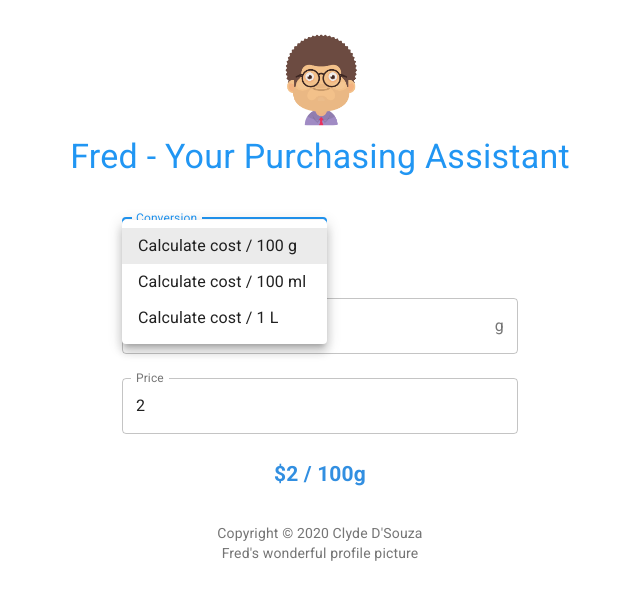
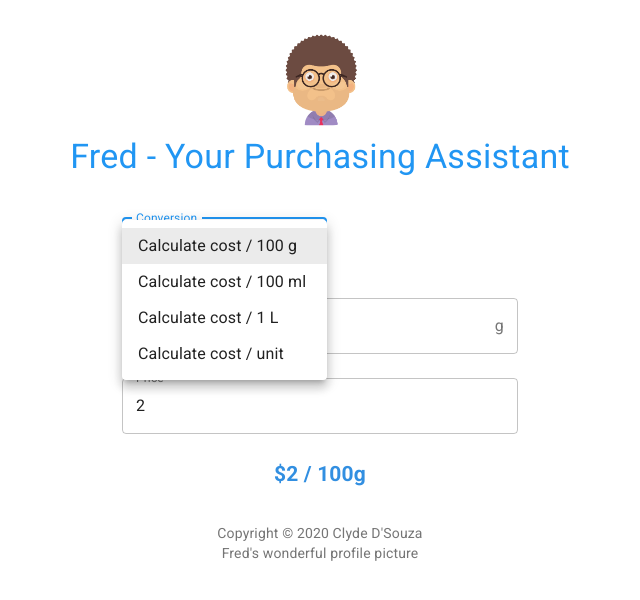
Before and after one commit to ClydeDz/fred, a React (Create React App) app: page / in a window 1280 px wide. Both pictures are taken after a click on the button "Calculate cost / 100 g". Shown: the top 600 px of the page, without its empty margins (320-960 px from the left). Built offline with nearby package versions, Linux system fonts and the light colour scheme.

Commit message:
Add cost per unit

```diff
--- a/src/components/ConversionForm.js
+++ b/src/components/ConversionForm.js
@@ -53,6 +53,11 @@ export default function SignIn() {
           quantityUnit: 'L', quantityUnitDisplay: '/ 1L'
         });
         break;
+      case 4:
+        setQuantityAdornment({
+          quantityUnit: 'n', quantityUnitDisplay: '/ unit'
+        });
+        break;
       default:
         setQuantityAdornment({
           quantityUnit: 'g', quantityUnitDisplay: '/ 100g'
@@ -81,6 +86,7 @@ export default function SignIn() {
                 <MenuItem value={ConversionTypes.CostPer100g}>Calculate cost / 100 g</MenuItem>
                 <MenuItem value={ConversionTypes.CostPer100ml}>Calculate cost / 100 ml</MenuItem>
                 <MenuItem value={ConversionTypes.CostPer1l}>Calculate cost / 1 L</MenuItem>
+                <MenuItem value={ConversionTypes.CostPerUnit}>Calculate cost / unit</MenuItem>
             </Select>
           </FormControl>
           <TextField
--- a/src/utils/Calculation.js
+++ b/src/utils/Calculation.js
@@ -14,6 +14,10 @@ export class Calculation {
             return parseFloat(((100/(quantity*100))*cost).toFixed(2));
         }
 
+        if(conversionType === ConversionTypes.CostPerUnit){
+            return parseFloat((cost/quantity).toFixed(2));
+        }
+
         return parseFloat(((100/quantity)*cost).toFixed(2));
     }
 }
--- a/src/utils/ConversionTypes.js
+++ b/src/utils/ConversionTypes.js
@@ -1,7 +1,8 @@
 const ConversionTypes = {
     CostPer100g: 1,
     CostPer100ml: 2,
-    CostPer1l: 3
+    CostPer1l: 3,
+    CostPerUnit: 4
 };
 
 export default ConversionTypes;
```
